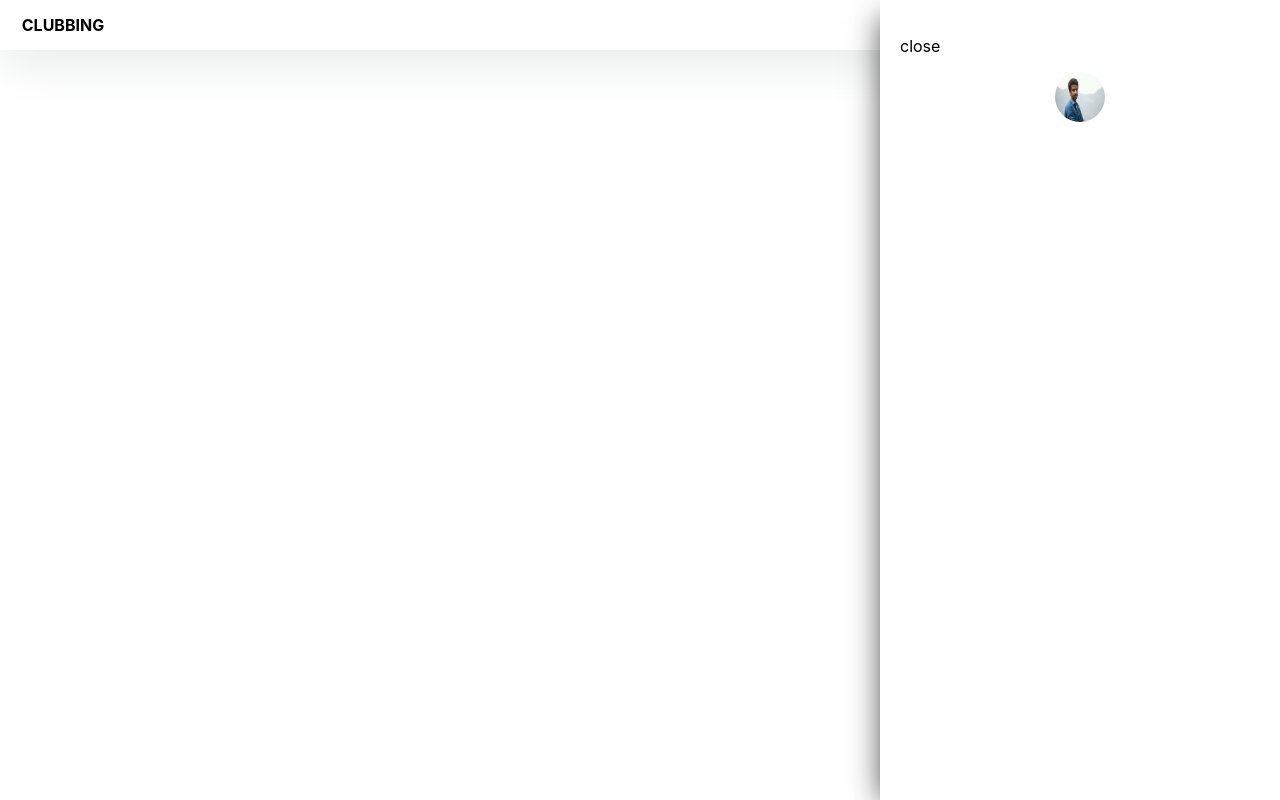
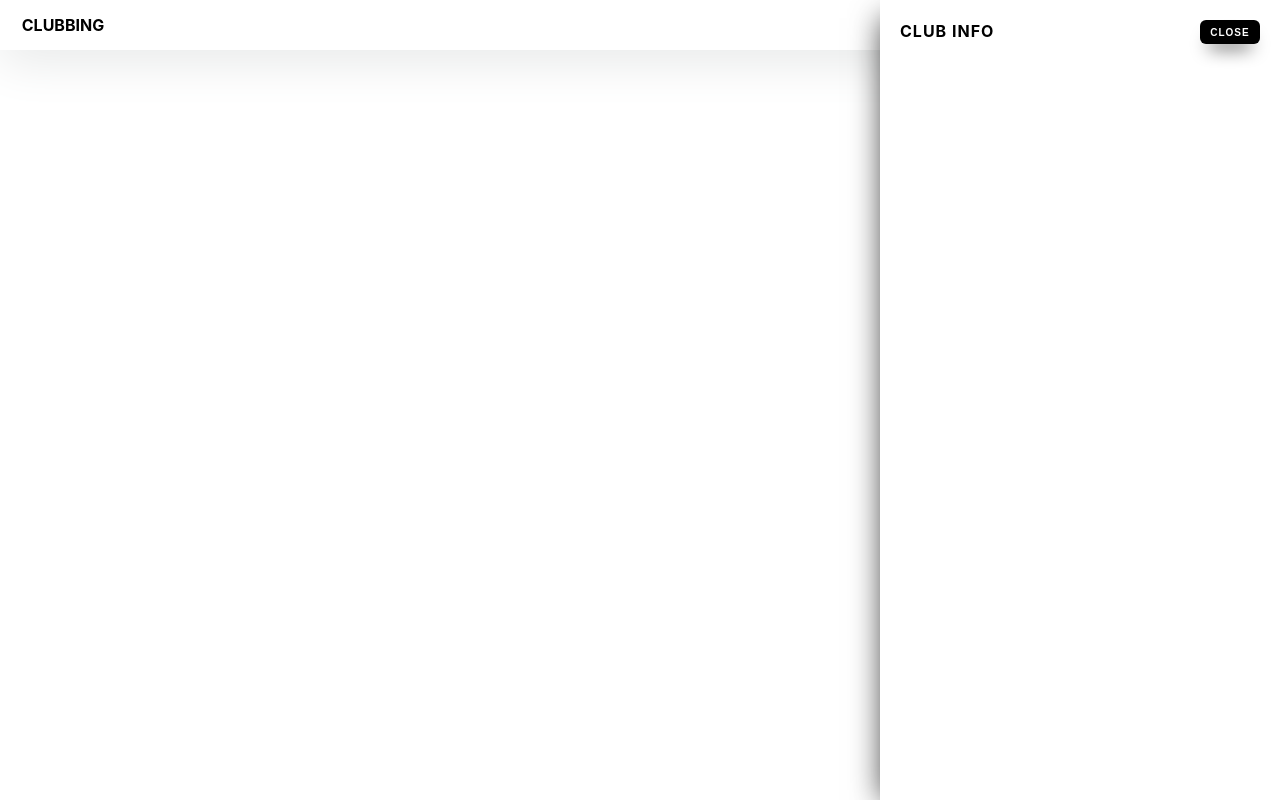
Before and after one commit to unkownara/Memo, a React (Create React App) app: page /club_wall in a window 1280 px wide. Both pictures are taken after a click on the button "CLUB INFO". Built offline with nearby package versions, Linux system fonts and the light colour scheme; what aws-amplify would draw is missing.

Commit message:
Side nav made as component

```diff
--- a/src/Actions/ClubInfo.js
+++ b/src/Actions/ClubInfo.js
@@ -1,4 +1,4 @@
-export function toggleClubInfoNav(value) {
+export function toggleSideNav(value) {
     return dispatch => {
         dispatch({
             type: "toggle_club_info",
--- a/src/Auth/Login.js
+++ b/src/Auth/Login.js
@@ -4,7 +4,7 @@ import {connect} from 'react-redux';
 import cookie from 'react-cookies';
 import history from '../history';
 import {getUserInformation} from '../Actions/Auth';
-import { SmallPrimaryButton } from '../Generics/Styles';
+import { MediumPrimaryButton } from '../Generics/Styles';
 
 class Login extends Component {
 
@@ -55,7 +55,7 @@ class Login extends Component {
                 <input type="text" onChange={this.changeUserEmailId}/>
                 <input type="password" onChange={this.changeUserPassword}/>
                 <p onClick={this.redirect}> Forgot password? </p>
-                <SmallPrimaryButton onClick={this.signIn}> Login</SmallPrimaryButton>
+                <MediumPrimaryButton onClick={this.signIn}> Login</MediumPrimaryButton>
             </div>
         );
     }
--- a/src/ClubCards/ClubCards.js
+++ b/src/ClubCards/ClubCards.js
@@ -1,6 +1,6 @@
 import React from 'react';
 import Card from './Card';
-import { Layout, FixedContainer, HorizotalGridContainer } from '../Generics/Styles';
+import { Layout, FixedContainer, HorizontalGridContainer } from '../Generics/Styles';
 
 
 
@@ -14,13 +14,13 @@ class ClubCards extends React.Component {
         return (
             <Layout>
             <FixedContainer margin={'40px 0 40px 0'} centerItems={true}>
-                <HorizotalGridContainer columns={'1fr 1fr 1fr'} gap={'40px'}>
+                <HorizontalGridContainer columns={'1fr 1fr 1fr'} gap={'40px'}>
                     {
                         [1, 2, 3, 4, 5].map((data) =>
                             <Card />
                         )
                     }
-                </HorizotalGridContainer>
+                </HorizontalGridContainer>
             </FixedContainer>
             </Layout>
         );
--- a/src/ClubWall/ClubInfoNavDrawer.js
+++ /dev/null
@@ -1,61 +0,0 @@
-import React from 'react';
-import { connect } from 'react-redux';
-import { toggleClubInfoNav } from '../Actions/ClubInfo';
-import { AlignItemsWrapper, BorderedImage } from '../Generics/Styles';
-import DP from '../Images/dp.png';
-
-import styled from 'styled-components';
-
-const SideNav = styled.div`
-  height: 100%;
-  width: ${ props => props.width || '0px'};
-  position: fixed;
-  z-index: 999;
-  top: 0;
-  right: 0;
-  background-color: #fff;
-  box-shadow: -7px 9px 29px -9px rgba(0,0,0,0.75);
-  transition: 0.5s;
-`
-
-const SideNavWrapper = styled.div`
-    display: ${props => props.show ? 'block' : 'none'};
-    padding: 20px;
-`
-
-class NavigationDrawer extends React.Component {
-    constructor(props) {
-        super(props);
-        this.state = {
-            width: '10px'
-        };
-    }
-
-    hideClubInfoNav = () => {
-        this.props.toggleClubInfoNav(false)
-    }
-
-    render() {
-        const showClubInfo = this.props.showClubInfo;
-        return (
-            <SideNav width={showClubInfo ? '400px' : '0px'}>
-                <SideNavWrapper show={showClubInfo}>
-                    <p onClick={this.hideClubInfoNav}>close</p>
-                    <AlignItemsWrapper centerItems>
-                        <BorderedImage src={DP} height={'50px'} width={'50px'} borderRadius={'50%'} alt={'Club Avatar'} />
-                    </AlignItemsWrapper>
-                </SideNavWrapper>
-            </SideNav>
-        );
-    }
-}
-
-
-
-const mapStateToProps = (state) => {
-    return {
-        showClubInfo: state.show_club_info.show_club_info
-    }
-};
-
-export default connect(mapStateToProps, { toggleClubInfoNav })(NavigationDrawer);
--- a/src/ClubWall/ClubWall.js
+++ b/src/ClubWall/ClubWall.js
@@ -1,5 +1,5 @@
 import React from 'react';
-import ClubInfoNavDrawer from './ClubInfoNavDrawer';
+import SideNavDrawer from './SideNavDrawer';
 import { Layout, Container } from '../Generics/Styles';
 
 class ClubWall extends React.Component {
@@ -14,7 +14,7 @@ class ClubWall extends React.Component {
         return (
             <Container>
                 <Layout>
-                    <ClubInfoNavDrawer />
+                    <SideNavDrawer />
                 </Layout>
             </Container>
         );
--- /dev/null
+++ b/src/ClubWall/SideNavDrawer.js
@@ -0,0 +1,78 @@
+import React from 'react';
+import { connect } from 'react-redux';
+import { toggleSideNav } from '../Actions/ClubInfo';
+import { T16, SmallPrimaryButton } from '../Generics/Styles';
+
+import styled from 'styled-components';
+
+const SideNav = styled.div`
+  height: 100%;
+  width: ${ props => props.width || '0px'};
+  position: fixed;
+  z-index: 999;
+  top: 0;
+  right: 0;
+  background-color: #fff;
+  box-shadow: -7px 9px 29px -9px rgba(0,0,0,0.75);
+  transition: 0.5s;
+`
+
+const SideNavWrapper = styled.div`
+    display: ${props => props.show ? 'block' : 'none'};
+    padding: 20px;
+`
+
+const SideNavHeaderWrapper = styled.div`
+    display: grid;
+	grid-template-columns: 9fr 1fr;
+`
+
+const SideNavHeading = styled(T16)`
+    letter-spacing: 1px;
+    text-transform: uppercase;
+    vertical-align: middle;
+    line-height: 22px;
+`
+
+const CloseButton = styled(SmallPrimaryButton)`
+    letter-spacing: 1px;
+    text-transform: uppercase;
+    font-size: 10px;
+    width: 60px;
+    height: 24px;
+`
+
+class NavigationDrawer extends React.Component {
+    constructor(props) {
+        super(props);
+    }
+
+    hideSideNav = () => {
+        this.props.toggleSideNav(false)
+    }
+
+    render() {
+        const showClubInfo = this.props.showClubInfo;
+        return (
+            <SideNav width={showClubInfo ? '400px' : '0px'}>
+                <SideNavWrapper show={showClubInfo}>
+                    <SideNavHeaderWrapper columns={'9fr 1fr'}>
+                        <SideNavHeading bold>Club Info</SideNavHeading>
+                        <CloseButton bg={'#000'} onClick={this.hideSideNav}>close</CloseButton>
+                    </SideNavHeaderWrapper>
+                    {this.props.children}
+                </SideNavWrapper>
+            </SideNav>
+        );
+    }
+}
+
+
+
+const mapStateToProps = (state) => {
+    return {
+        showClubInfo: state.show_club_info.show_club_info
+    }
+};
+
+export default connect(mapStateToProps, { toggleSideNav })(NavigationDrawer);
--- a/src/Generics/NavBar.js
+++ b/src/Generics/NavBar.js
@@ -2,12 +2,12 @@ import React from 'react';
 import styled from 'styled-components';
 import Headroom from 'react-headroom';
 import { connect } from 'react-redux';
-import { toggleClubInfoNav } from '../Actions/ClubInfo';
+import { toggleSideNav } from '../Actions/ClubInfo';
 import DP from '../Images/dp.png';
 
-import { PrimaryActionButton, T16, HorizotalGridContainer, FlexibleContainer, ElevatedImage, AlignItemsWrapper } from '../Generics/Styles';
+import { SmallPrimaryButton, T16, HorizontalGridContainer, FlexibleContainer, ElevatedImage, AlignItemsWrapper } from '../Generics/Styles';
 
-const NavBarContainer = styled(HorizotalGridContainer)`
+const NavBarContainer = styled(HorizontalGridContainer)`
     background: #fff;
     box-shadow: 0px 10px 50px rgb(229, 231, 231);
 `
@@ -17,7 +17,10 @@ const AppName = styled(T16)`
     line-height: 50px;
 `
 
-const InfoButton = styled(PrimaryActionButton)`
+const InfoButton = styled(SmallPrimaryButton)`
+    width: max-content;
+    height: max-content;
+    padding: 8px 5px;
     transition: 0.2s all ease-in-out;
     &:hover{
         transform: scale(1.04);
@@ -36,10 +39,10 @@ class NavBar extends React.Component {
         this.setState({ showClubInfoButton: window.location.pathname === '/club_wall' ? true : false })
     }
 
-    showClubInfoNav = () => {
-        this.props.toggleClubInfoNav(true);
+    showSideNav = () => {
+        this.props.toggleSideNav(true);
     }
-// Home, Clubs
+    // Home, Clubs
     render() {
         return (
             <Headroom>
@@ -47,21 +50,21 @@ class NavBar extends React.Component {
                     <FlexibleContainer centerItems>
                         <AppName bold>CLUBBING</AppName>
                     </FlexibleContainer>
-                    <HorizotalGridContainer >
+                    <HorizontalGridContainer >
 
-                    </HorizotalGridContainer>
-                    <HorizotalGridContainer columns={'1fr 1fr'}>
+                    </HorizontalGridContainer>
+                    <HorizontalGridContainer columns={'1fr 1fr'}>
                         <AlignItemsWrapper leftItems>
                             <ElevatedImage borderRadius={'50%'} src={DP} height={'35px'} width={'35px'} alt={'DP'} />
                         </AlignItemsWrapper>
                         {
                             this.state.showClubInfoButton ?
-                                <AlignItemsWrapper leftItems onClick={this.showClubInfoNav}>
-                                    <InfoButton padding={'8px 5px'}>CLUB INFO</InfoButton>
+                                <AlignItemsWrapper leftItems onClick={this.showSideNav}>
+                                    <InfoButton>CLUB INFO</InfoButton>
                                 </AlignItemsWrapper>
                                 : null
                         }
-                    </HorizotalGridContainer>
+                    </HorizontalGridContainer>
                 </NavBarContainer>
             </Headroom>
         );
@@ -76,4 +79,4 @@ const mapStateToProps = (state) => {
 };
 
 
-export default connect(mapStateToProps, { toggleClubInfoNav })(NavBar);
+export default connect(mapStateToProps, { toggleSideNav })(NavBar);
--- a/src/Generics/Styles.js
+++ b/src/Generics/Styles.js
@@ -109,29 +109,15 @@ export const T10 = styled.span`
 
 export const T16 = styled.span`
 	font-size: 16px;
-	text-align: center;
 	color: ${props => props.color || '#000'};
 	${props => props.bold ? { fontWeight: 'bold' } : { fontWeight: 'normal' }};
-	${props => props.spacing ? { letterSpacing: props.spacing } : { letterSpacing: 'normal' }};
-	${props => props.transform ? { textTransform: 'uppercase' } : { textTransform: 'none' }};
-	${props => props.middle ? {
-		verticalAlign: 'middle',
-		lineHeight: props.lineHeight
-	} : null}
 `
 
 
 export const T26 = styled.span`
 	font-size: 26px;
-	text-align: center;
 	color: ${props => props.color || '#000'};
 	${props => props.bold ? { fontWeight: 'bold' } : { fontWeight: 'normal' }};
-	${props => props.spacing ? { letterSpacing: props.spacing } : { letterSpacing: 'normal' }};
-	${props => props.transform ? { textTransform: 'uppercase' } : { textTransform: 'none' }};
-	${props => props.middle ? {
-		verticalAlign: 'middle',
-		lineHeight: props.lineHeight
-	} : null}
 `
 
 export const Label = styled.span`
@@ -178,68 +164,52 @@ export const LargeInput = styled.input`
 /* Buttons */
 
 export const SmallPrimaryButton = styled.button`
-	height: ${props => props.height || "40px"};
-	width: ${props => props.width || "150px"};
-	min-height: 30px;
-	min-width: 150px;
+	height: ${props => props.height || "30px"};
+	width: ${props => props.width || "100px"};
 	font-weight: bold;
 	border-radius: 6px;
 	border: 0;
 	outline: none;
 	color: white;
-	background-color: #582CDB;
-	box-shadow: 0 12px 18px -9px #582CDB;
+	background: ${props => props.bg ||'#582CDB'};
+	box-shadow: 0 12px 18px -9px ${props => props.bg ||'#582CDB'};
 	cursor: pointer;
+	&:focus{
+		outline: 0;
+	}
 `;
 
 export const MediumPrimaryButton = styled.button`
 	height: ${props => props.height || "45px"};
 	width: ${props => props.width || "200px"};
-	min-height: 35px;
-	min-width: 200px;
 	font-weight: bold;
 	border-radius: 8px;
 	border: 0;
 	outline: none;
 	color: white;
-	background-color: #582CDB;
-	box-shadow: 0 12px 18px -9px #582CDB;
+	background: ${props => props.bg ||'#582CDB'};
+	box-shadow: 0 12px 18px -9px ${props => props.bg ||'#582CDB'};
 	cursor: pointer;
+	&:focus{
+		outline: 0;
+	}
 `;
 
 export const LargePrimaryButton = styled.button`
 	height: ${props => props.height || "50px"};
 	width: ${props => props.width || "250px"};
-	min-height: 40px;
-	min-width: 240px;
 	font-weight: bold;
 	border-radius: 10px;
 	border: 0;
 	outline: none;
 	color: white;
-	background-color: #582CDB;
-	box-shadow: 0 12px 18px -9px #582CDB;
+	background: ${props => props.bg ||'#582CDB'};
+	box-shadow: 0 12px 18px -9px ${props => props.bg ||'#582CDB'};
 	cursor: pointer;
-`;
-
-export const PrimaryActionButton = styled.button`
-	height: ${props => props.height || "max-content"};
-	width: ${props => props.width || "max-content"};
-	cursor: pointer;
-    padding: ${props => props.padding || '0px'};
-    background: ${props => props.bg || '#582CDB'};
-	color: #fff;
-	font-weight: bold;
-	border: 0;
-	outline: none;
-	font-size: ${props => props.fontSize || '10px'};
-	letter-spacing: 1px;
-    box-shadow: ${props => props.boxShadow || '0px 8px 12px -9px #582CDB'};
-    border-radius: 6px;
 	&:focus{
 		outline: 0;
 	}
-`
+`;
 
 /* Containers */
 
@@ -313,7 +283,7 @@ export const CurvedElevatedContainer = styled.div`
 	box-shadow: 0px 10px 50px rgb(229, 231, 231);
 `
 
-export const HorizotalGridContainer = styled.div`
+export const HorizontalGridContainer = styled.div`
 	display: grid;
 	grid-template-columns: ${props => props.columns || '1fr'};
 	grid-gap: ${props => props.gap || '0px'};
@@ -325,7 +295,7 @@ export const VerticalGridContainer = styled.div`
 	grid-gap: ${props => props.gap || '0px'};
 `
 
-export const HorizotalFlexContainer = styled.div`
+export const HorizontalFlexContainer = styled.div`
 	display: flex;
 	flex-direction: row;
 `
--- a/src/Reducers/ClubInfo.js
+++ b/src/Reducers/ClubInfo.js
@@ -1,4 +1,4 @@
-export const toggleClubInfoNav = (state, action) => {
+export const toggleSideNav = (state, action) => {
     switch (action.type) {
         case 'toggle_club_info':
             state = {
--- a/src/Store/Store.js
+++ b/src/Store/Store.js
@@ -2,10 +2,10 @@ import { createStore, combineReducers, applyMiddleware, compose } from 'redux';
 import thunkMiddleware from 'redux-thunk';
 import { userAuth } from "../Reducers/Auth";
 import { userGroupList } from "../Reducers/Home";
-import { toggleClubInfoNav } from "../Reducers/ClubInfo";
+import { toggleSideNav } from "../Reducers/ClubInfo";
 
 export const store = createStore(combineReducers({
     sc_user_info: userAuth,
     gp_user_group_list: userGroupList,
-    show_club_info: toggleClubInfoNav
+    show_club_info: toggleSideNav
 }), compose(applyMiddleware(thunkMiddleware)));
```
Also changed, not shown: src/ClubCards/Card.js (+6 -2 lines).
